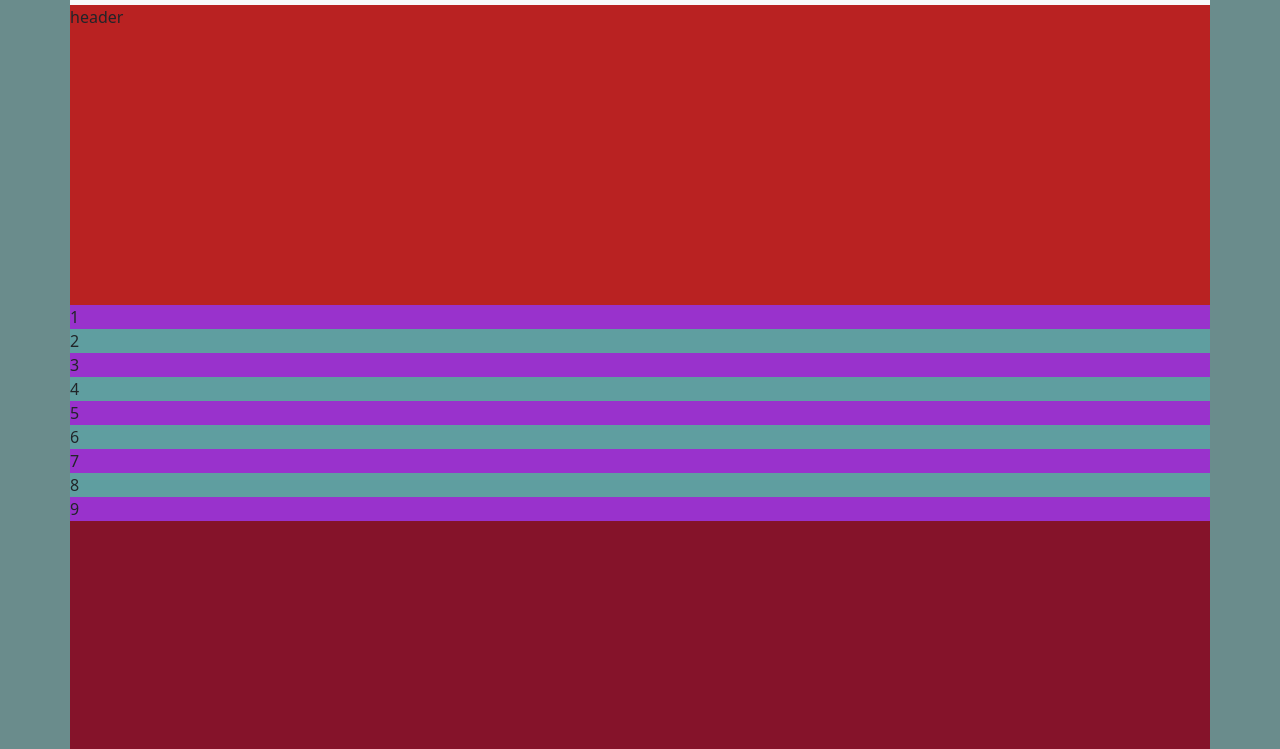
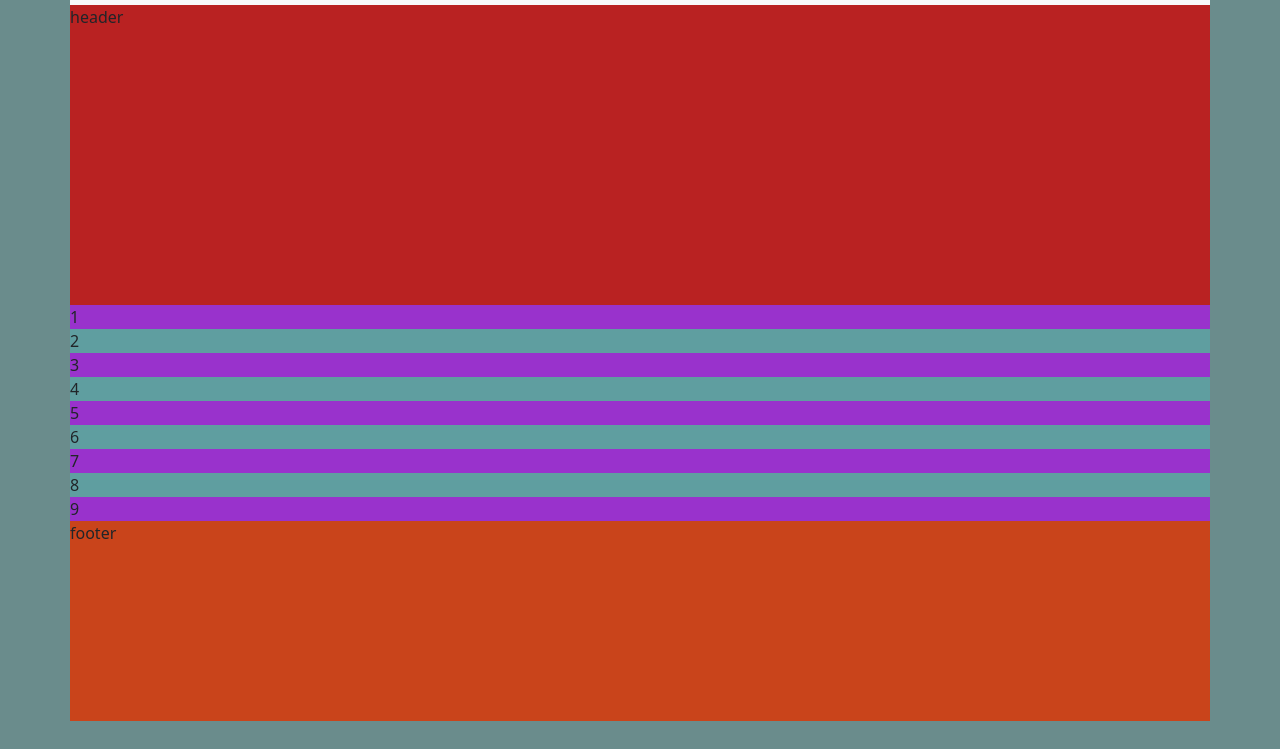
Before and after one commit to vamp16431745/0504Test, a plain HTML site: page index.html in a window 1280 px wide. Shown: the part 51-800 px from the top of the page. Drawn offline with Linux system fonts and the light colour scheme.

Commit message:
把template-row 改 300px auto 200px

```diff
--- a/css/index.css
+++ b/css/index.css
@@ -15,7 +15,7 @@ body
 {
     display: grid;
     grid-template-columns: 1fr; /*直行1行*/
-    grid-template-rows: 300px 500px 200px;  /*橫列3列*/
+    grid-template-rows: 300px auto 200px;  /*橫列3列*/
     grid-template-areas:
     "header"
     "content"
```
